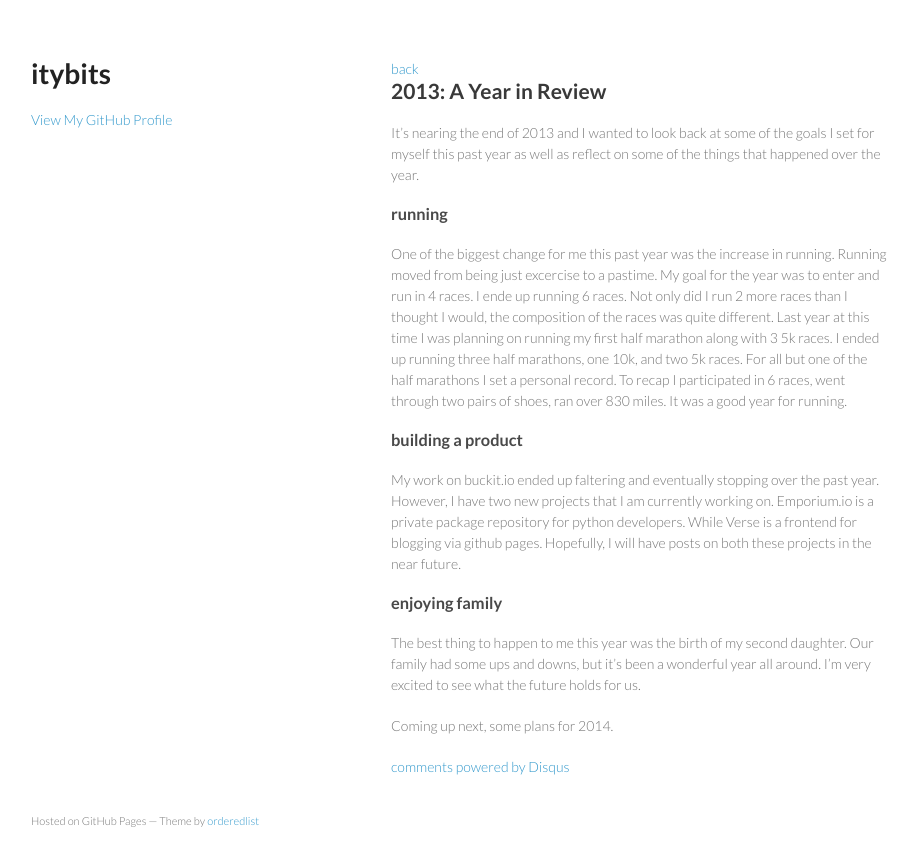
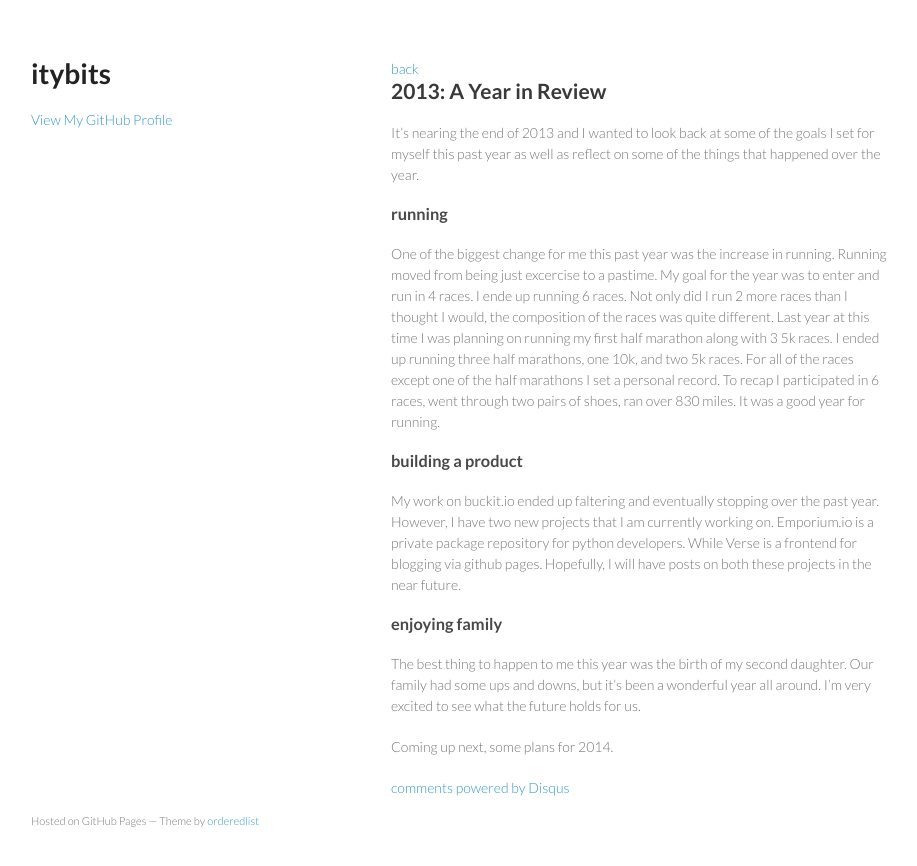
Before and after one commit to binarydud/binarydud.github.io, a Jekyll site: the page built from _posts/2013-12-19-2013-a-year-in-review.md, in a window 1280 px wide. Shown: the top 866 px of the page, without its empty margins (179-1096 px from the left). Built offline with Jekyll 4.4.1, drawn with Linux system fonts in a browser that asks for light colours; Markdown is read by kramdown in place of the engine named in the settings; comment, search, counter and statistics services are not loaded.

Commit message:
updating post

```diff
--- a/_posts/2013-12-19-2013-a-year-in-review.md
+++ b/_posts/2013-12-19-2013-a-year-in-review.md
@@ -8,7 +8,7 @@ title: '2013: A Year in Review'
 It's nearing the end of 2013 and I wanted to look back at some of the goals I set for myself this past year as well as reflect on some of the things that happened over the year.
 
 ###running
-One of the biggest change for me this past year was the increase in running. Running moved from being just excercise to a pastime. My goal for the year was to enter and run in 4 races. I ende up running 6 races. Not only did I run 2 more races than I thought I would, the composition of the races was quite different. Last year at this time I was planning on running my first half marathon along with 3 5k races. I ended up running three half marathons, one 10k, and two 5k races. For all but one of the half marathons I set a personal record. To recap I participated in 6 races, went through two pairs of shoes, ran over 830 miles. It was a good year for running.
+One of the biggest change for me this past year was the increase in running. Running moved from being just excercise to a pastime. My goal for the year was to enter and run in 4 races. I ende up running 6 races. Not only did I run 2 more races than I thought I would, the composition of the races was quite different. Last year at this time I was planning on running my first half marathon along with 3 5k races. I ended up running three half marathons, one 10k, and two 5k races. For all of the races except one of the half marathons I set a personal record. To recap I participated in 6 races, went through two pairs of shoes, ran over 830 miles. It was a good year for running.
 
 ###building a product
 My work on buckit.io ended up faltering and eventually stopping over the past year. However, I have two new projects that I am currently working on. Emporium.io is  a private package repository for python developers. While Verse is a frontend for blogging via github pages. Hopefully, I will have posts on both these projects in the near future.
```
